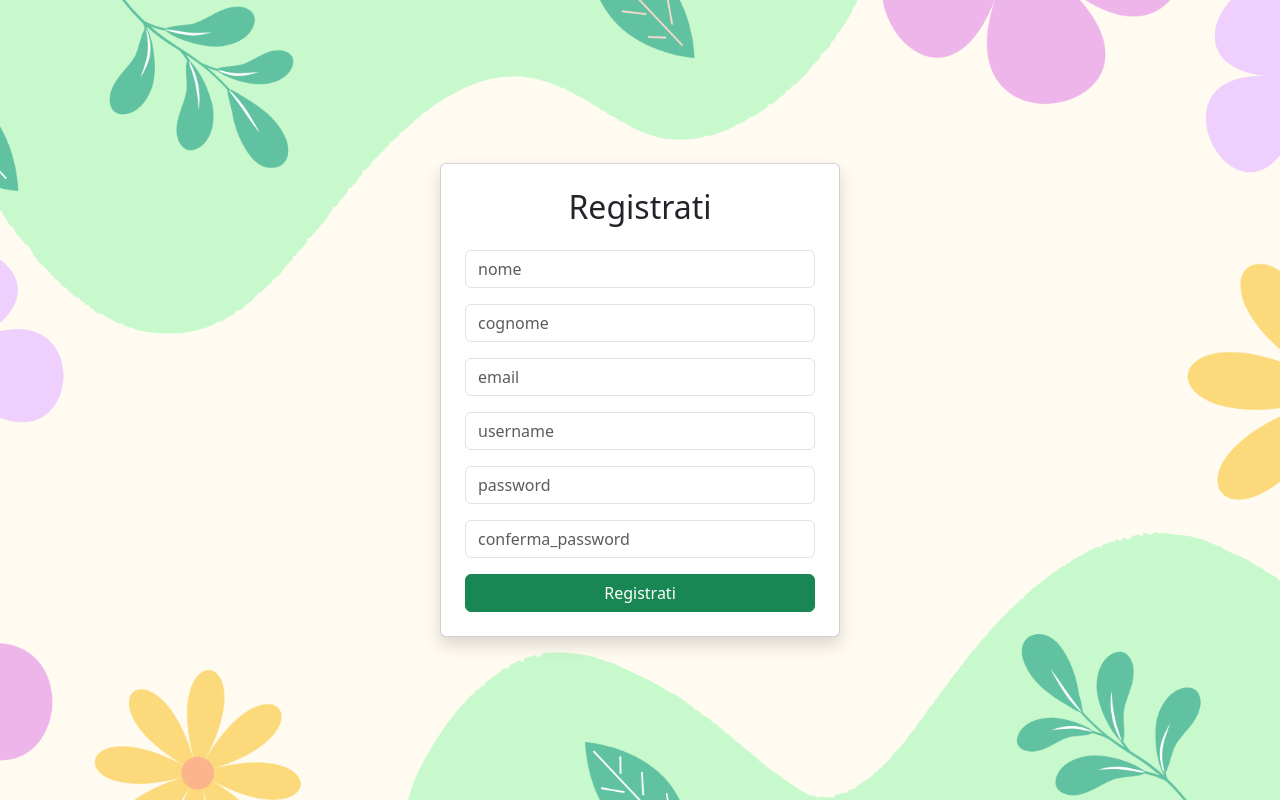
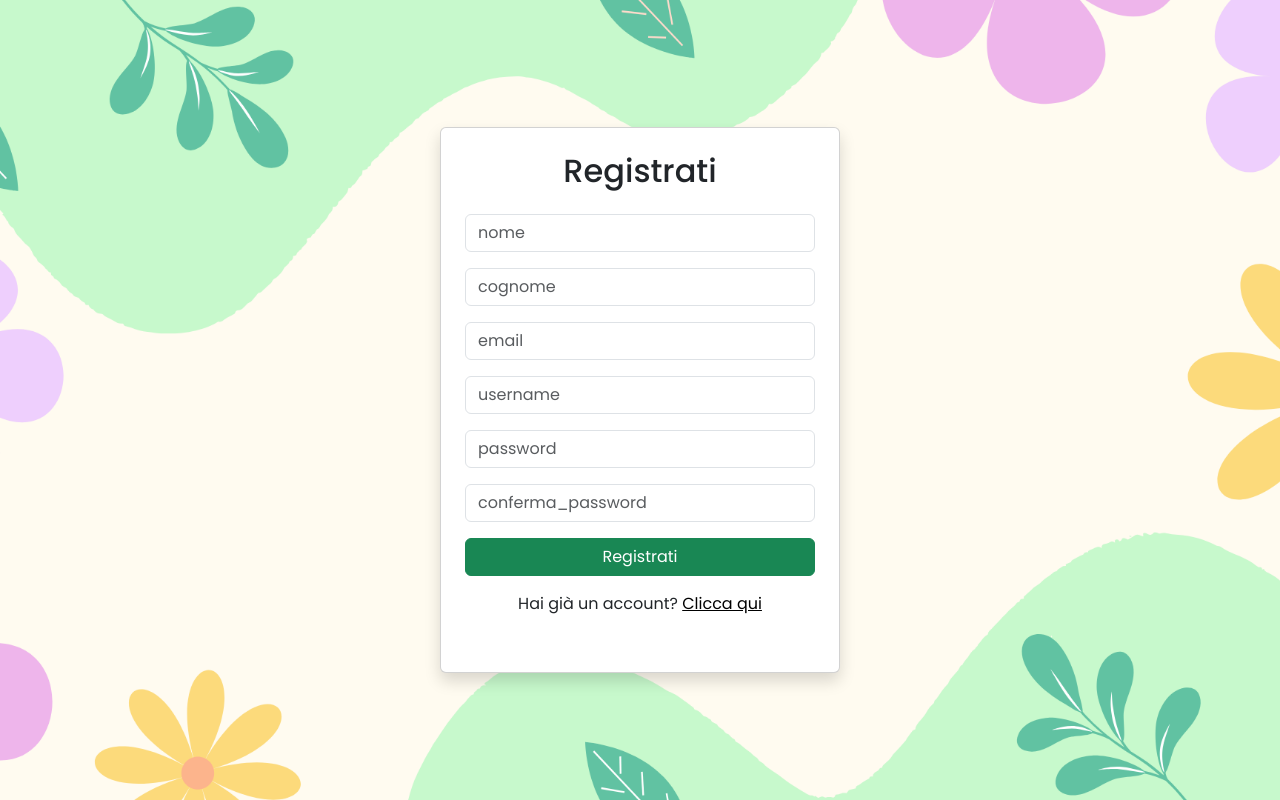
Before and after one commit to claudiagiuseppini/Plan-t-It, a PHP site: page /home/registrati.html in a window 1280 px wide. Run offline with PHP 8.4, Linux system fonts and the light colour scheme.

Commit message:
file css per registrati

```diff
--- a/home/come_funziona.html
+++ b/home/come_funziona.html
@@ -153,7 +153,7 @@
 
 
 
-      <p class="info"> Vuoi iniziare ad usare Plantit? <a href = "registrati.html"> Clicca qui </a></p>
+      <p class="registrati"> Vuoi iniziare ad usare Plantit? <a href = "registrati.html"> Clicca qui </a></p>
 
 
     </div>
--- a/home/css/home_style.css
+++ b/home/css/home_style.css
@@ -1,4 +1,3 @@
-
     :root{
     --color_1: #198754;
     --color_2: #ffffff;
--- /dev/null
+++ b/home/css/registrati_style.css
@@ -0,0 +1,24 @@
+
+:root{
+--color_1: #198754;
+--color_2: #ffffff;
+--color_3: #000000;
+--color_4: #cef8d0;
+}
+
+*{
+margin: 0;
+padding: 0;
+box-sizing: border-box;
+font-family: 'Poppins', sans-serif;
+}
+
+a{
+color:var(--color_3);
+}
+
+body{
+background-image: url('../../assets/sfondo.png');
+background-size: cover;
+background-position: center;
+}
--- a/home/registrati.html
+++ b/home/registrati.html
@@ -12,19 +12,12 @@
     <link href="https://cdn.jsdelivr.net/npm/bootstrap@5.3.3/dist/css/bootstrap.min.css" rel="stylesheet">
 
     <!-- Font-->
-    <link href="https://fonts.googleapis.com/css2?family=Poppins:wght@300;400;500;600;700&display=swap"
-        rel="stylesheet">
+    <link href="https://fonts.googleapis.com/css2?family=Poppins:wght@300;400;500;600;700&display=swap" rel="stylesheet">
+
+    <!-- css -->
+    <link rel = "stylesheet" href = "css/registrati_style.css">
 
 </head>
-
-<style>
-      body{
-        background-image: url('../assets/sfondo.png');
-        background-size: cover;
-        background-position: center;
-    }
-
-</style>
 
 <script>
     function checkPassword(){
@@ -73,6 +66,11 @@
                 </div>
 
             <button class = "btn btn-success w-100" type = "submit" name = "registrati"> Registrati </button>
+
+
+            <p class="text-center mb-3 p-3"> Hai già un account? <a href = "login.html"> Clicca qui </a></p>
+
+
             </form>
         </div>
     </div>
```
